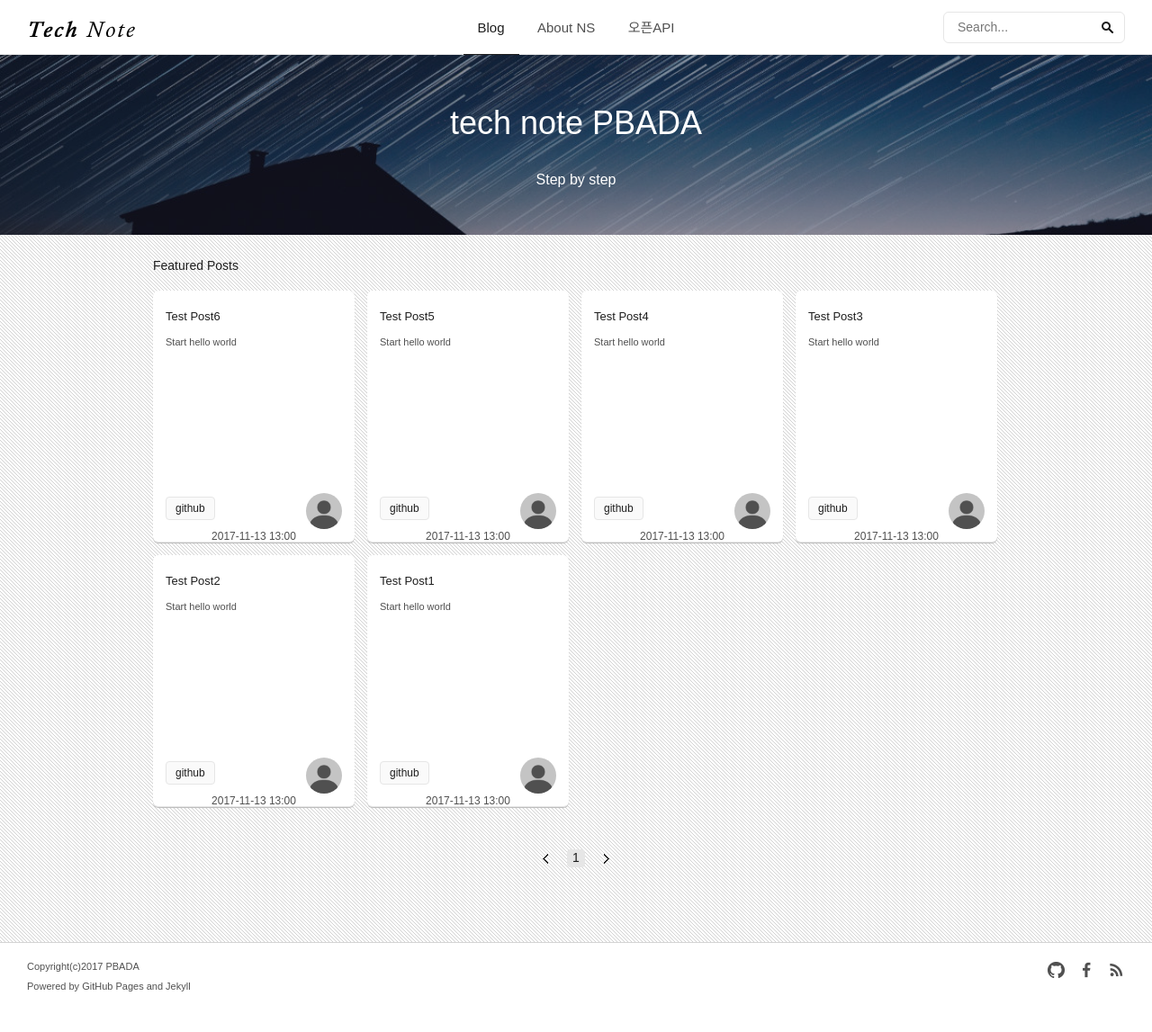
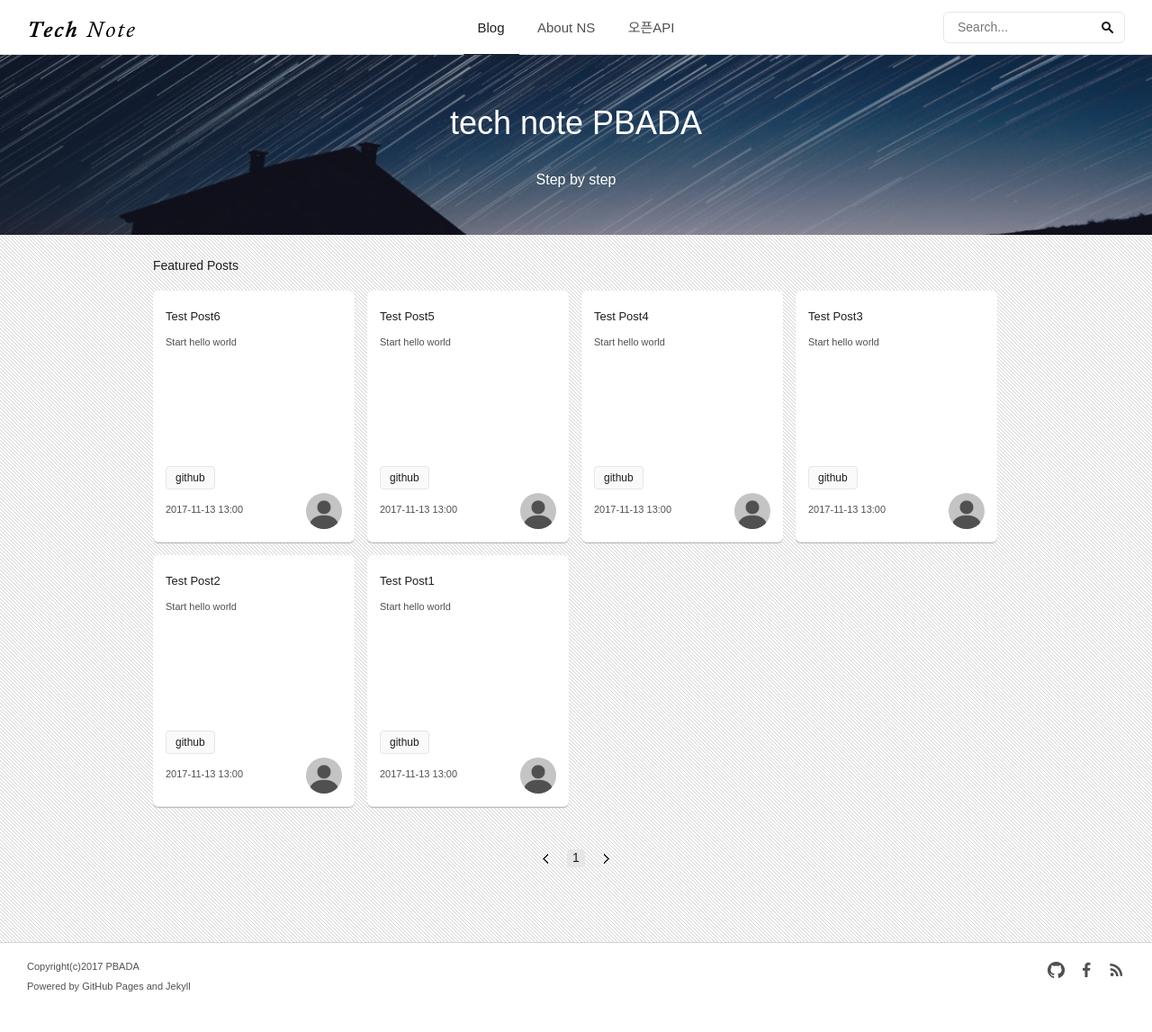
Before and after one commit to nsshopping/nsshopping.github.io, a Jekyll site: the page built from index.html, in a window 1280 px wide. Shown: the whole page at 90% size. Built offline with Jekyll 4.4.1, drawn with Linux system fonts in a browser that asks for light colours; some web fonts are replaced; the list of posts is cut into pages by our own code; comment, search, counter and statistics services are not loaded.

Commit message:
Update screen.css

```diff
--- a/assets/css/screen.css
+++ b/assets/css/screen.css
@@ -574,14 +574,20 @@ for small screen(<720px):
     overflow: hidden;
 }
 
+.home-template #post-list .post-info {
+    margin-top:8px;
+    font-size:11px;
+    text-align: left;
+}
+
 #post-list .post-excerpt {
     margin-top: 11px;
     font-size: 11px;
     line-height: 20px; /* 20px = 11(font-size) + 9(line-spacing) */
     display: block;
-    height: 160px; /* 2 lines */
+    height: 140px; /* 2 lines */
     display: -webkit-box; /* multi-line ellipsis */
-    -webkit-line-clamp: 8;
+    -webkit-line-clamp: 7;
     -webkit-box-orient: vertical;
     text-overflow: ellipsis;
     word-wrap: break-word;
@@ -617,16 +623,17 @@ for small screen(<720px):
 }
 
 #post-list .post-date {
-    margin: 6px 0 0 0;
-    font-size: 12px;
-    text-align: center;
+    margin: 0;
+    font-size: 11px;
+    text-align: left;
+    line-height: 170%;
     text-overflow: ellipsis;
     white-space: nowrap;
     overflow: hidden;
 }
 
 #post-list .post-tags {
-    margin-top: 18px;
+    margin-top: 4px;
 }
 
 a.tag {
```
